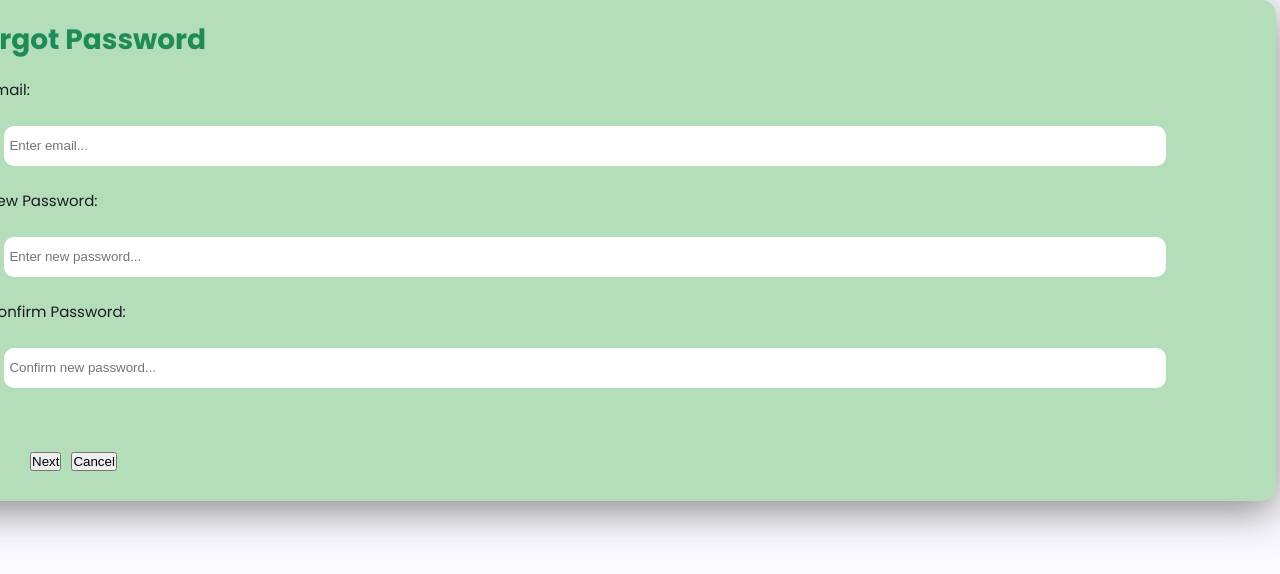
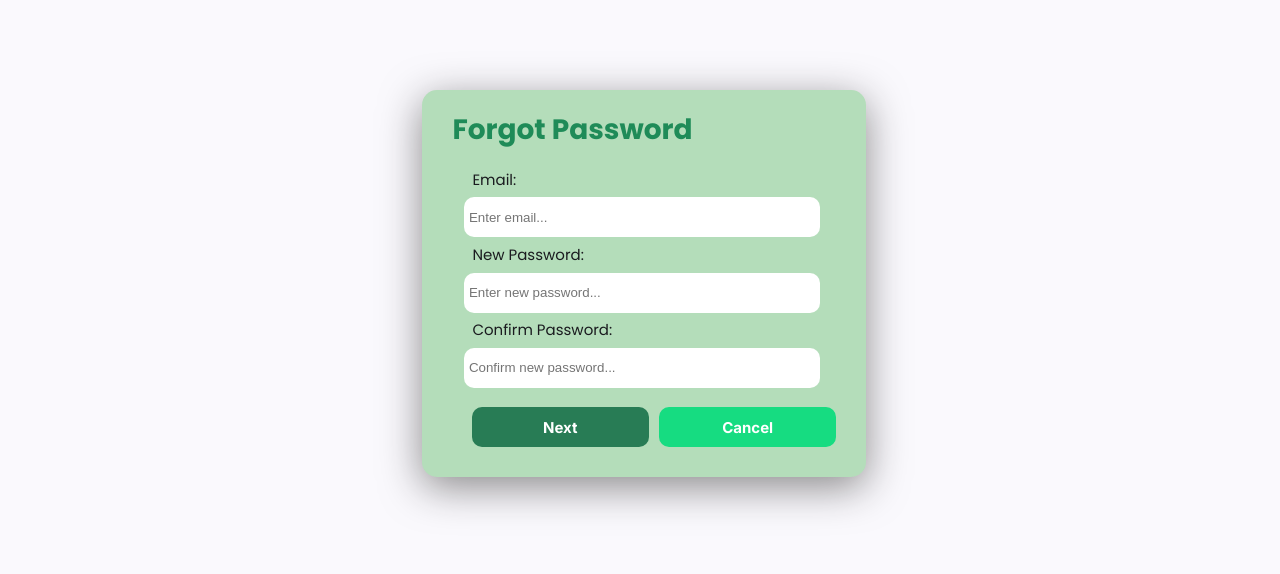
Before and after one commit to PUP-BSIT/project-techy-blinders-v2, an Angular app in the folder front-end/mind_stack/: page /forgot-password in a window 1280 px wide. Shown: the top 574 px of the page. Built offline with nearby package versions, Linux system fonts and the light colour scheme.

Commit message:
styles: fix forgot password form and modal

```diff
--- a/front-end/mind_stack/src/app/pages/forgot-password/forgot-password.html
+++ b/front-end/mind_stack/src/app/pages/forgot-password/forgot-password.html
@@ -67,8 +67,8 @@
             </div>
 
             <div class="button-class">
-                <button type="button" (click)="next()" [disabled]="isLoading()">Next</button>
-                <button type="button" (click)="cancel()" [disabled]="isLoading()">Cancel</button>
+                <button type="button" (click)="next()" [disabled]="isLoading()" id="next_button">Next</button>
+                <button type="button" (click)="cancel()" [disabled]="isLoading()" id="cancel_button">Cancel</button>
             </div>
         } @else if (currentStep() === 2) {
             <div class="form-group">
--- a/front-end/mind_stack/src/app/pages/forgot-password/forgot-password.scss
+++ b/front-end/mind_stack/src/app/pages/forgot-password/forgot-password.scss
@@ -2,10 +2,11 @@
 @import url('https://fonts.googleapis.com/css2?family=Inter:ital,opsz,wght@0,14..32,100..900;1,14..32,100..900&display=swap');
 
 .forgot-password-class {
-    margin-left: -5%;
     border: solid 0px;
     height: auto;
-    width: 100%;
+    width: 30%;
+    margin-left: 33%;
+    margin-top: 7%;
     padding: 30px;
     background-color: #b4ddba;
     border-radius: 15px;
@@ -74,6 +75,42 @@ span {
     margin-top: 5%;
     margin-left: 5%;
     gap: 10px;
+}
+
+#next_button {
+    cursor: pointer;
+    color: white;
+    border: solid 0px;
+    width: 200px;
+    height: 40px;
+    border-radius: 10px;
+    background-color: #287c55;
+    font-family: "Inter", sans-serif;
+    font-size: 15px;
+    font-weight: bold;
+}
+
+#next_button:hover {
+  background-color: #156a43;
+  transition: background-color 0.3s;
+}
+
+.cancel-button {
+    cursor: pointer;
+    color: white;
+    border: solid 0px;
+    width: 200px;
+    height: 40px;
+    border-radius: 10px;
+    background-color: #16dc81;
+    font-family: "Inter", sans-serif;
+    font-size: 15px;
+    font-weight: bold;
+}
+
+.cancel-button:hover {
+  background-color: #11a861;
+  transition: background-color 0.3s;
 }
 
 #submit_button {
```
